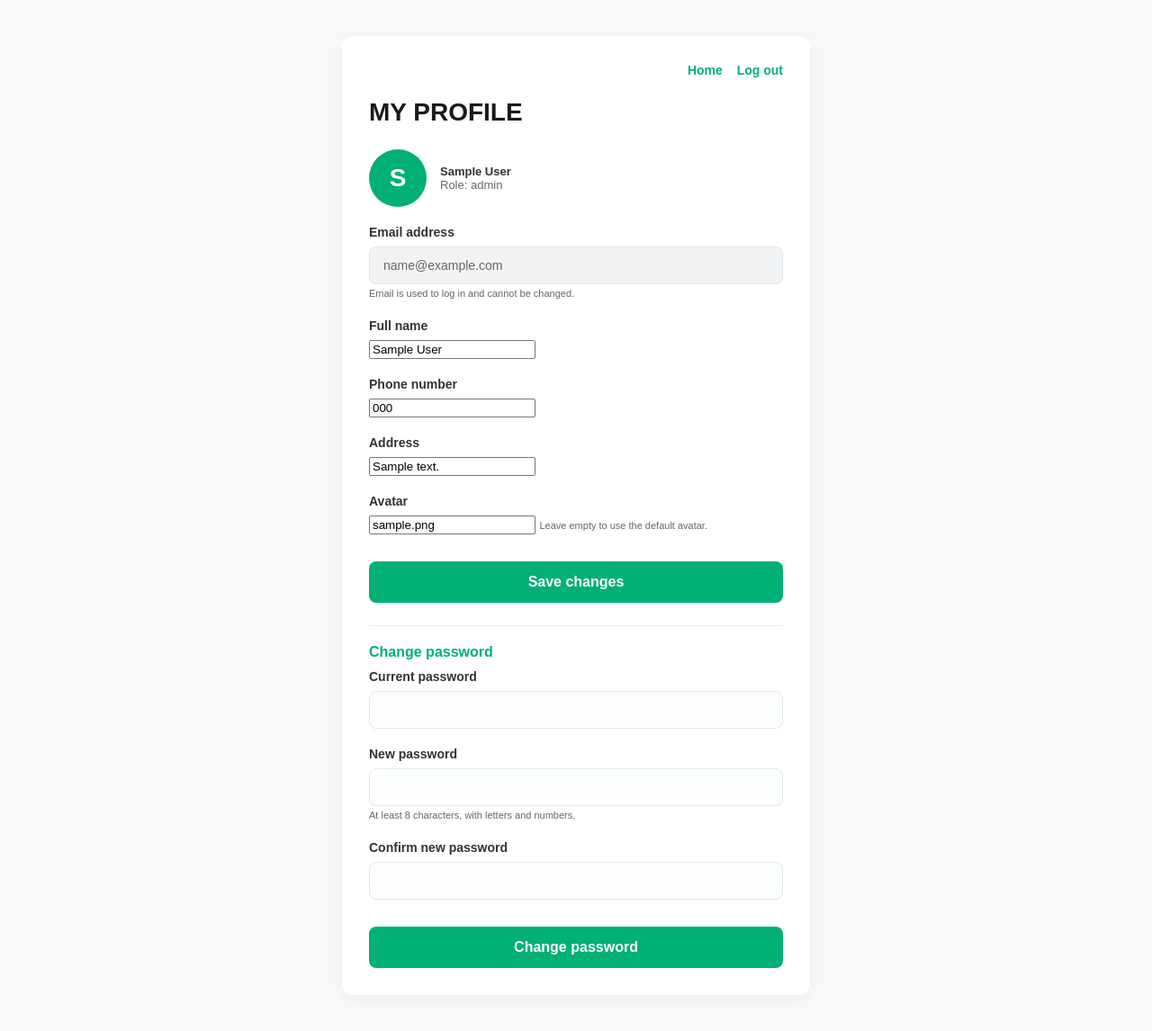
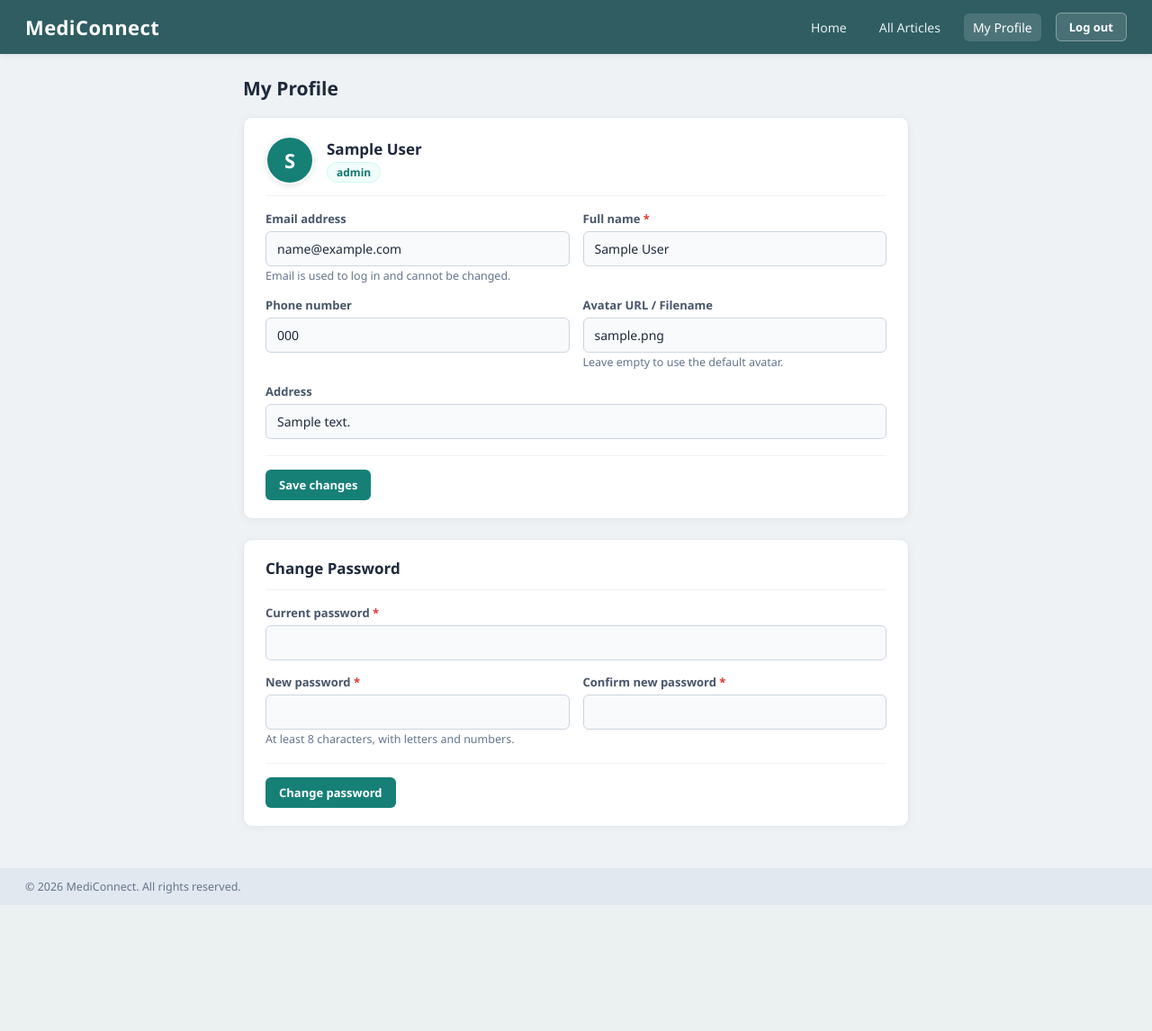
Before and after one commit to htttranga25103-coder/MEDICONNECT_CP2596E10_Group2, a PHP site: page /auth/profile.php in a window 1280 px wide. Shown: the whole page at 90% size. After the commit the page ends 993 px from the top, so only its background shows below. Run offline with PHP 8.4, Linux system fonts and the light colour scheme; the visitor is signed in with stand-in values (Sample User, id 1); tables that the repository leaves empty or names only in its code hold one stand-in row (values such as "Sample post").

Commit message:
fix spelling erors in the code, style

```diff
--- a/assets/css/article_style.css
+++ b/assets/css/article_style.css
@@ -401,3 +401,19 @@ body {
     .article-card { flex-direction: column; }
     .article-thumb-wrap { width: 100%; height: 190px; }
 }
+.author-avatar {
+    width: 54px;
+    height: 54px;
+    border-radius: 50%;
+    background-color: #168077;
+    color: #ffffff;
+    display: flex;
+    align-items: center;
+    justify-content: center;
+    font-size: 22px;
+    font-weight: 700;
+    flex-shrink: 0;
+    overflow: hidden;
+    border: 2px solid #ffffff;
+    box-shadow: 0 2px 6px rgba(0, 0, 0, 0.1);
+}
--- a/assets/css/auth_style.css
+++ b/assets/css/auth_style.css
@@ -154,3 +154,12 @@ button[type="submit"]:hover {
     font-size: 13px;
     text-align: center;
 }
+input[type="text"], input[type="email"], input[type="password"] {
+    width: 100%;
+    padding: 12px 15px;
+    border: 1px solid #e1e8ed;
+    border-radius: 8px;
+    box-sizing: border-box;
+    font-size: 14px;
+    background: #fcfdfd;
+}
--- a/auth/profile.php
+++ b/auth/profile.php
@@ -179,6 +179,7 @@ if ($_SERVER['REQUEST_METHOD'] === 'POST' && isset($_POST['change_password'])) {
 // Avatar: chỉ hiện ảnh khi là link https, còn lại hiện chữ cái đầu của tên
 $showAvatarImg = preg_match('#^https://#i', (string)$userInfo['avatar_url']) === 1;
 $initial = mb_strtoupper(mb_substr($userInfo['full_name'], 0, 1));
+$isStaff = in_array($userInfo['role_name'] ?? '', ['ADMIN', 'DOCTOR'], true); // Thêm dòng này
 ?>
 <!DOCTYPE html>
 <html lang="en">
@@ -186,105 +187,152 @@ $initial = mb_strtoupper(mb_substr($userInfo['full_name'], 0, 1));
     <meta charset="UTF-8">
     <meta name="viewport" content="width=device-width, initial-scale=1.0">
     <title>My Profile - MediConnect</title>
-    <link rel="stylesheet" href="../assets/css/auth_style.css">
-    <style>
-        .profile-card { width: 520px; max-width: 95%; margin: 40px auto; padding: 30px; box-sizing: border-box; }
-        .profile-nav { text-align: right; font-size: 14px; margin-bottom: 10px; }
-        .profile-nav a { color: #00b074; font-weight: bold; text-decoration: none; margin-left: 12px; }
-        .profile-top { display: flex; align-items: center; gap: 15px; margin-bottom: 20px; }
-        .avatar { width: 64px; height: 64px; border-radius: 50%; background: #00b074; color: #fff; font-size: 28px; font-weight: bold; display: flex; align-items: center; justify-content: center; overflow: hidden; flex-shrink: 0; }
-        .avatar img { width: 100%; height: 100%; object-fit: cover; }
-        .profile-meta { font-size: 13px; color: #666; }
-        .profile-meta strong { color: #333; }
-        .section-title { font-size: 16px; color: #00b074; margin: 25px 0 10px; border-top: 1px solid #eee; padding-top: 20px; }
-        .field-hint { color: #666; font-size: 11px; }
-        input:disabled { background: #f1f3f4; color: #666; cursor: not-allowed; }
-    </style>
+    <link rel="stylesheet" href="../assets/css/article_style.css">
 </head>
 <body>
-    <div class="login-card profile-card">
-        <div class="profile-nav">
-            <a href="../index.php">Home</a>
-            <a href="logout.php">Log out</a>
+<?php if ($isStaff): ?>
+    <div class="admin-wrapper">
+        <aside class="sidebar">
+            <a href="../index.php" class="sidebar-brand">MediConnect</a>
+            <ul class="sidebar-menu">
+                <li><a href="../index.php">Home</a></li>
+                <li><a href="../articles/news.php">Public News</a></li>
+                <li><a href="../articles/manage.php">Manage Articles</a></li>
+                <li><a href="profile.php" class="active">My Profile</a></li>
+            </ul>
+        </aside>
+
+        <div class="main-area">
+            <header class="topbar">
+                <div class="topbar-user">
+                    <span>Welcome, <strong><?php echo e($userInfo['full_name']); ?></strong> (<?php echo e($userInfo['role_name']); ?>)</span>
+                    <a href="logout.php" class="btn-logout">Log out</a>
                 </div>
+            </header>
+            <main class="content-container">
+<?php else: ?>
+    <header class="public-navbar">
+        <a href="../index.php" class="public-brand">MediConnect</a>
+        <nav class="public-nav-links">
+            <a href="../index.php" class="nav-item">Home</a>
+            <a href="../articles/news.php" class="nav-item">All Articles</a>
+            <a href="profile.php" class="nav-item active">My Profile</a>
+            <a href="logout.php" class="btn-logout">Log out</a>
+        </nav>
+    </header>
+    <main class="article-container" style="max-width: 780px;">
+<?php endif; ?>
 
-        <h2>MY PROFILE</h2>
+        <h1 class="page-title">My Profile</h1>
 
         <?php if ($message !== ''): ?>
-            <div class="<?php echo $messageType === 'success' ? 'success' : 'error'; ?>"><?php echo e($message); ?></div>
+            <div class="alert-box <?php echo $messageType === 'success' ? 'alert-success' : 'alert-error'; ?>">
+                <span><?php echo e($message); ?></span>
+                <button type="button" class="alert-close" onclick="this.parentElement.remove()">&times;</button>
+            </div>
         <?php endif; ?>
 
-        <div class="profile-top">
-            <div class="avatar">
+        <!-- Thông tin tài khoản & Cập nhật hồ sơ -->
+        <div class="panel-card">
+            <div class="panel-header">
+                <div style="display: flex; align-items: center; gap: 14px;">
+                    <div class="author-avatar" style="background-color: #168077;">
                         <?php if ($showAvatarImg): ?>
-                    <img src="<?php echo e($userInfo['avatar_url']); ?>" alt="Avatar" referrerpolicy="no-referrer">
+                            <img src="<?php echo e($userInfo['avatar_url']); ?>" alt="Avatar" style="width:100%;height:100%;border-radius:50%;object-fit:cover;" referrerpolicy="no-referrer">
                         <?php else: ?>
                             <?php echo e($initial); ?>
                         <?php endif; ?>
                     </div>
-            <div class="profile-meta">
-                <div><strong><?php echo e($userInfo['full_name']); ?></strong></div>
-                <div>Role: <?php echo e($userInfo['role_name']); ?></div>
+                    <div>
+                        <h2 class="panel-title" style="margin-bottom: 2px;"><?php echo e($userInfo['full_name']); ?></h2>
+                        <span class="article-category-tag" style="margin-bottom: 0;"><?php echo e($userInfo['role_name']); ?></span>
+                    </div>
                 </div>
             </div>
 
-        <!-- Form cập nhật hồ sơ -->
             <form action="profile.php" method="POST">
                 <?php echo csrfField(); ?>
-            <div class="form-group">
-                <label>Email address</label>
-                <input type="email" value="<?php echo e($userInfo['email']); ?>" disabled>
-                <small class="field-hint">Email is used to log in and cannot be changed.</small>
+                <div class="form-grid">
+                    <div class="form-group col-span-2">
+                        <label class="form-label">Email address</label>
+                        <input type="email" class="form-control" value="<?php echo e($userInfo['email']); ?>" readonly>
+                        <span class="text-sub">Email is used to log in and cannot be changed.</span>
                     </div>
 
-            <div class="form-group">
-                <label>Full name</label>
-                <input type="text" name="full_name" required maxlength="100" value="<?php echo e($form['full_name']); ?>">
+                    <div class="form-group col-span-2">
+                        <label class="form-label">Full name <span class="req">*</span></label>
+                        <input type="text" name="full_name" class="form-control" required maxlength="100" value="<?php echo e($form['full_name']); ?>">
                     </div>
 
-            <div class="form-group">
-                <label>Phone number</label>
-                <input type="text" name="phone_number" maxlength="20" value="<?php echo e($form['phone_number']); ?>">
+                    <div class="form-group col-span-2">
+                        <label class="form-label">Phone number</label>
+                        <input type="text" name="phone_number" class="form-control" maxlength="20" value="<?php echo e($form['phone_number']); ?>">
+                    </div>
+
+                    <div class="form-group col-span-2">
+                        <label class="form-label">Avatar URL / Filename</label>
+                        <input type="text" name="avatar_url" class="form-control" maxlength="255" value="<?php echo e($form['avatar_url']); ?>" placeholder="https://... or image file name">
+                        <span class="text-sub">Leave empty to use the default avatar.</span>
                     </div>
 
                     <?php if ($hasPatient): ?>
-            <div class="form-group">
-                <label>Address</label>
-                <input type="text" name="address" maxlength="255" value="<?php echo e($form['address']); ?>" placeholder="Street, ward, province/city">
+                    <div class="form-group col-span-4">
+                        <label class="form-label">Address</label>
+                        <input type="text" name="address" class="form-control" maxlength="255" value="<?php echo e($form['address']); ?>" placeholder="Street, ward, province/city">
                     </div>
                     <?php endif; ?>
-
-            <div class="form-group">
-                <label>Avatar</label>
-                <input type="text" name="avatar_url" maxlength="255" value="<?php echo e($form['avatar_url']); ?>" placeholder="https://... or image file name">
-                <small class="field-hint">Leave empty to use the default avatar.</small>
                 </div>
 
-            <button type="submit" name="update_profile">Save changes</button>
+                <div class="form-actions">
+                    <button type="submit" name="update_profile" class="btn-mc btn-mc-teal">Save changes</button>
+                </div>
             </form>
+        </div>
 
-        <!-- Form đổi mật khẩu -->
-        <h3 class="section-title">Change password</h3>
+        <!-- Đổi mật khẩu -->
+        <div class="panel-card">
+            <div class="panel-header">
+                <h2 class="panel-title">Change Password</h2>
+            </div>
+
             <form action="profile.php" method="POST">
                 <?php echo csrfField(); ?>
-            <div class="form-group">
-                <label>Current password</label>
-                <input type="password" name="old_password" required autocomplete="current-password">
+                <div class="form-grid">
+                    <div class="form-group col-span-4">
+                        <label class="form-label">Current password <span class="req">*</span></label>
+                        <input type="password" name="old_password" class="form-control" required autocomplete="current-password">
                     </div>
 
-            <div class="form-group">
-                <label>New password</label>
-                <input type="password" name="new_password" required minlength="8" maxlength="72" autocomplete="new-password">
-                <small class="field-hint">At least 8 characters, with letters and numbers.</small>
+                    <div class="form-group col-span-2">
+                        <label class="form-label">New password <span class="req">*</span></label>
+                        <input type="password" name="new_password" class="form-control" required minlength="8" maxlength="72" autocomplete="new-password">
+                        <span class="text-sub">At least 8 characters, with letters and numbers.</span>
                     </div>
 
-            <div class="form-group">
-                <label>Confirm new password</label>
-                <input type="password" name="confirm_password" required minlength="8" maxlength="72" autocomplete="new-password">
+                    <div class="form-group col-span-2">
+                        <label class="form-label">Confirm new password <span class="req">*</span></label>
+                        <input type="password" name="confirm_password" class="form-control" required minlength="8" maxlength="72" autocomplete="new-password">
+                    </div>
                 </div>
 
-            <button type="submit" name="change_password">Change password</button>
+                <div class="form-actions">
+                    <button type="submit" name="change_password" class="btn-mc btn-mc-teal">Change password</button>
+                </div>
             </form>
         </div>
+
+<?php if ($isStaff): ?>
+            </main>
+            <footer class="admin-footer">
+                <span>&copy; 2026 MediConnect. All rights reserved.</span>
+            </footer>
+        </div>
+    </div>
+<?php else: ?>
+    </main>
+    <footer class="admin-footer">
+        <span>&copy; 2026 MediConnect. All rights reserved.</span>
+    </footer>
+<?php endif; ?>
 </body>
 </html>
```
Also changed, not shown: articles/manage.php (+10 -3 lines), articles/news.php (+60 -37 lines), includes/article_form.php (+4 -5 lines), index.php (+84 -56 lines). Lines whose indentation alone changed are shown as unchanged.
